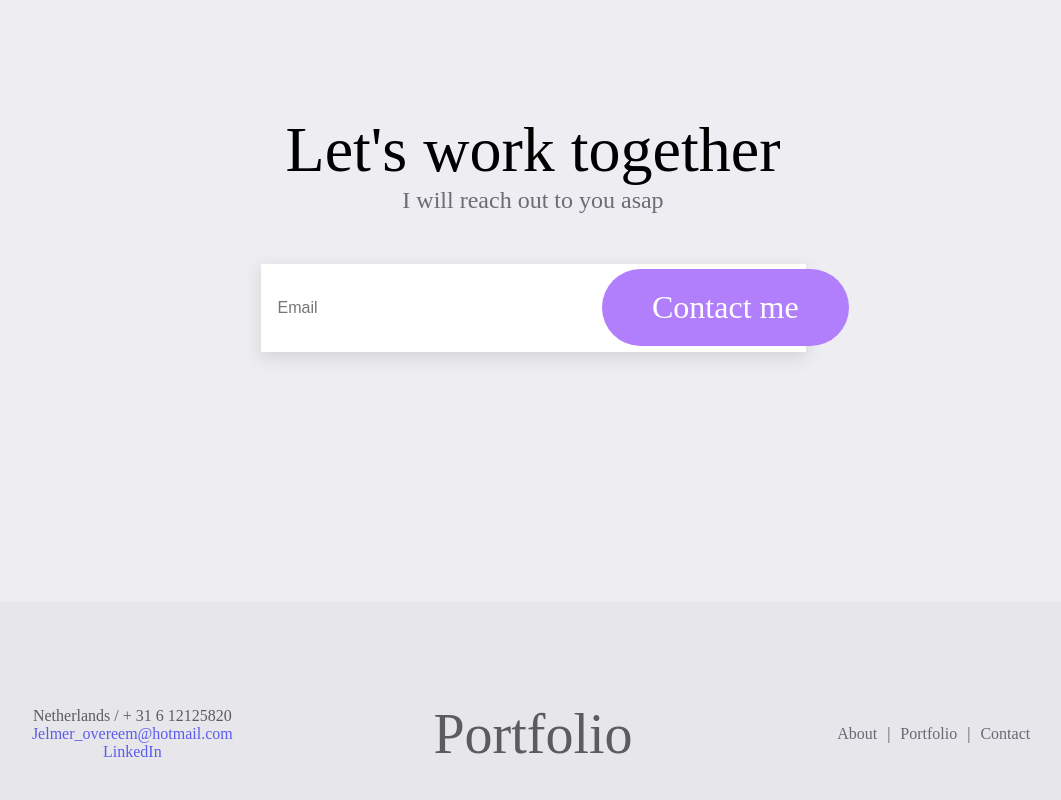
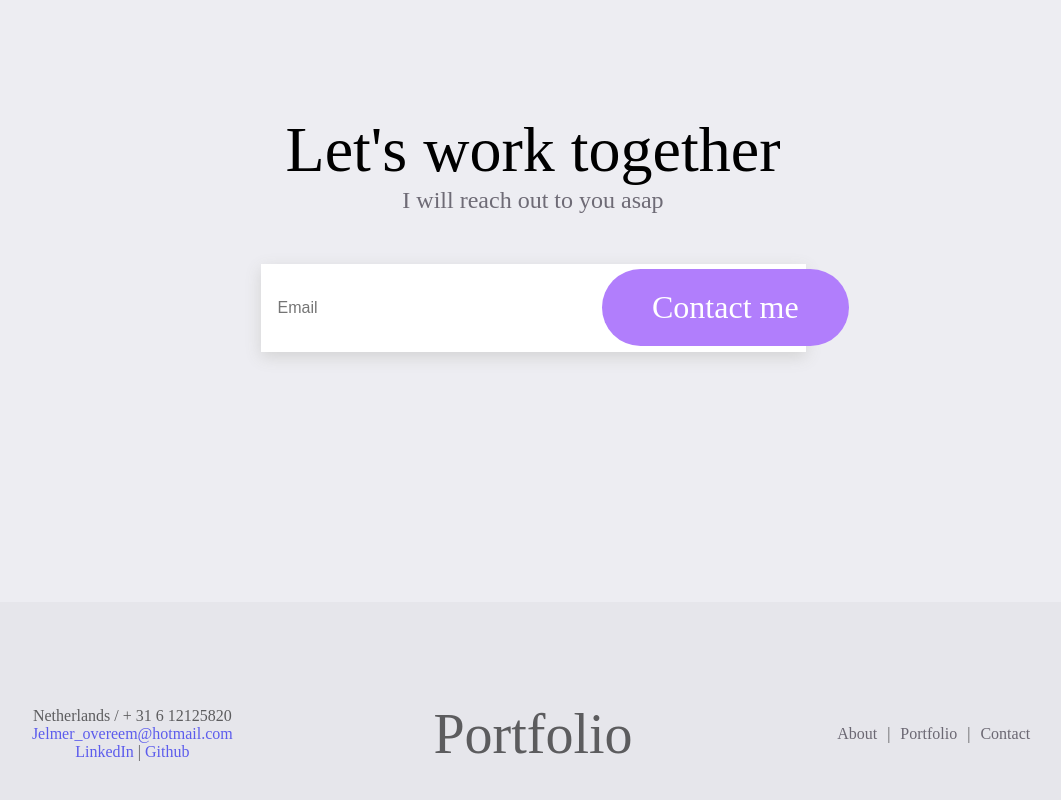
Before and after one commit to Jelmerovereem/front-end-portfolio, a React (Create React App) app: page / in a window 1280 px wide. Shown: the part 5348-6148 px from the top of the page, without its empty margins (107-1168 px from the left). Built offline with nearby package versions, Linux system fonts and the light colour scheme.

Commit message:
added github link

```diff
--- a/src/components/organisms/Footer.jsx
+++ b/src/components/organisms/Footer.jsx
@@ -47,7 +47,6 @@ const InfoLink = styled.a`
 	text-decoration: none;
 	text-align: center;
 	display: block;
-	margin: auto;
 `
 
 const FooterNav = styled.div`
@@ -75,7 +74,9 @@ const Footer = () => {
 			<div style={{ gridArea: "info-text" }}>
 				<InfoText>Netherlands / + 31 6 12125820</InfoText>
 				<InfoLink href="mailto:jelmer_overeem@hotmail.com">Jelmer_overeem@hotmail.com</InfoLink>
-				<InfoLink href="https://www.linkedin.com/in/jelmer-overeem-a9a72a190/" target="_blank">LinkedIn</InfoLink>
+				<div style={{ display: "flex", justifyContent: "center", whiteSpace: "pre-wrap"}}>
+					<InfoLink href="https://www.linkedin.com/in/jelmer-overeem-a9a72a190/" target="_blank">LinkedIn</InfoLink><span style={{opacity: .6}}> | </span><InfoLink href="https://github.com/Jelmerovereem/">Github</InfoLink>
+				</div>
 			</div>
 			<Title>Portfolio</Title>
 			<FooterNav>
```
